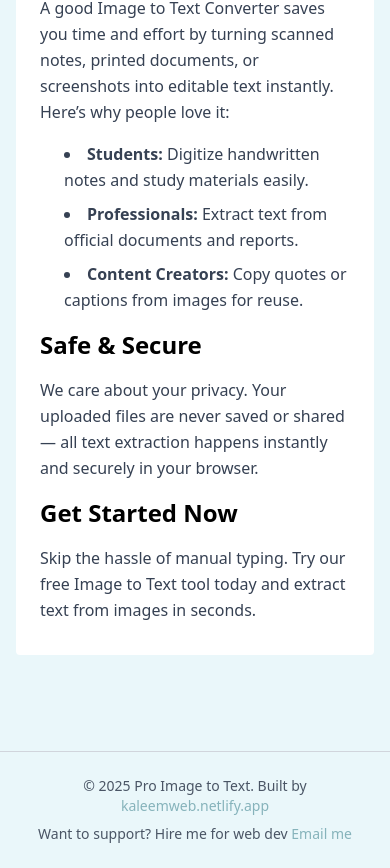
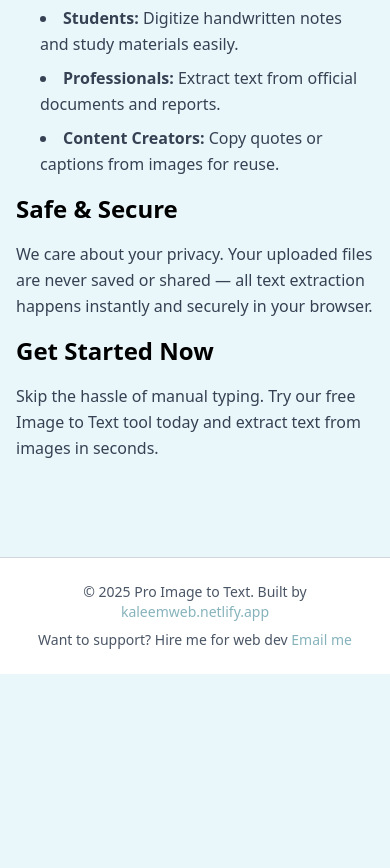
Before and after one commit to axndev/image-to-text, a React (Vite) app: page / in a window 390 px wide. Shown: the part 2162-3030 px from the top of the page. After the commit the page ends 2836 px from the top, so only its background shows below. Built offline with nearby package versions, Linux system fonts and the light colour scheme.

Commit message:
new changes

```diff
--- a/src/Components/Footer.jsx
+++ b/src/Components/Footer.jsx
@@ -1,6 +1,6 @@
 export default function Footer() {
     return (
-      <footer className="mt-12 p-6 text-center border-t border-gray-300 dark:border-gray-700 flex gap-2 items-center  flex-col md:flex-row justify-center ">
+      <footer className="mt-12 bg-white p-6 text-center border-t border-gray-300 dark:border-gray-700 flex gap-2 items-center  flex-col md:flex-row justify-center ">
         <p className="text-sm text-gray-600 dark:text-gray-400">
           © {new Date().getFullYear()} Pro Image to Text. Built by{' '}
           <a
--- a/src/Pages/ImageToText.jsx
+++ b/src/Pages/ImageToText.jsx
@@ -235,20 +235,19 @@ export default function ImageToText() {
                         alt=""
                       />
                       {/* Hide first X when text exists */}
+                    </div>
+
+                    <div className="flex-1 text-center md:text-left">
+                      <h4 className="font-semibold mb-2">{img.name}</h4>
                       {!img.text && (
                         <Button
                           onClick={() => handleRemove(img.id)}
                           variant="secondary"
-                          className="absolute top-1/2 right-5 -translate-y-1/2 w-8 h-8 flex items-center justify-center"
+                          className="md:absolute m-auto mt-5 md:m-0 top-1/2 right-5 -translate-y-1/2 flex items-center justify-center"
                         >
-                          <X size={20} />
+                         Remove
                         </Button>
                       )}
-                    </div>
-
-                    <div className="flex-1 ">
-                      <h4 className="font-semibold mb-2">{img.name}</h4>
-
                       {img.loading && (
                         <div className="text-blue-600 font-medium mb-2">
                           Extracting...
@@ -329,7 +328,7 @@ export default function ImageToText() {
             </button>
           </form>
         </section>
-        <div className='bg-white py-8  px-6 rounded'>
+        <div className='md:bg-white md:py-8 md:px-6 rounded'>
           <header class="">
             <h1 class="text-3xl md:text-4xl font-bold text-gray-900">Pro Image to Text Converter</h1>
             <p class="mt-2 text-lg text-gray-700">Copy text from images online for free — fast, secure, and accurate.</p>
```
